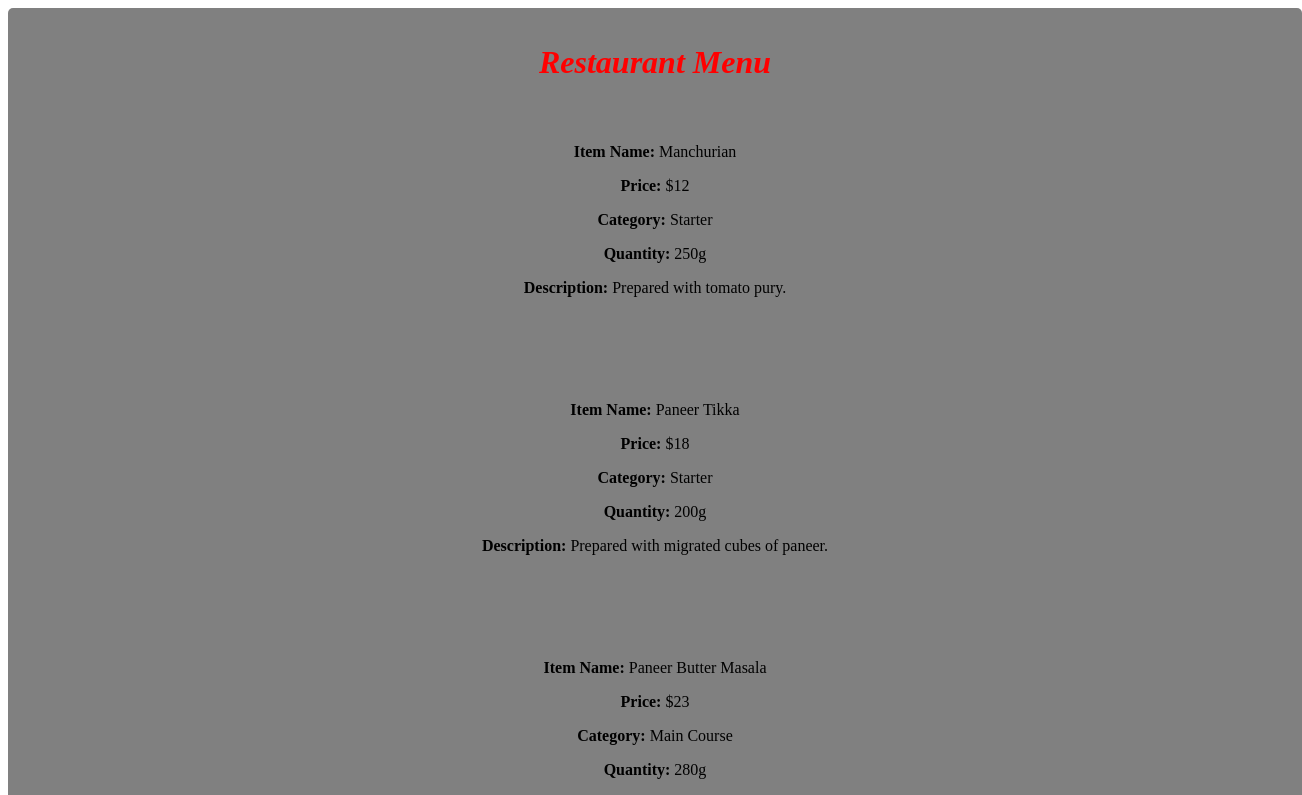
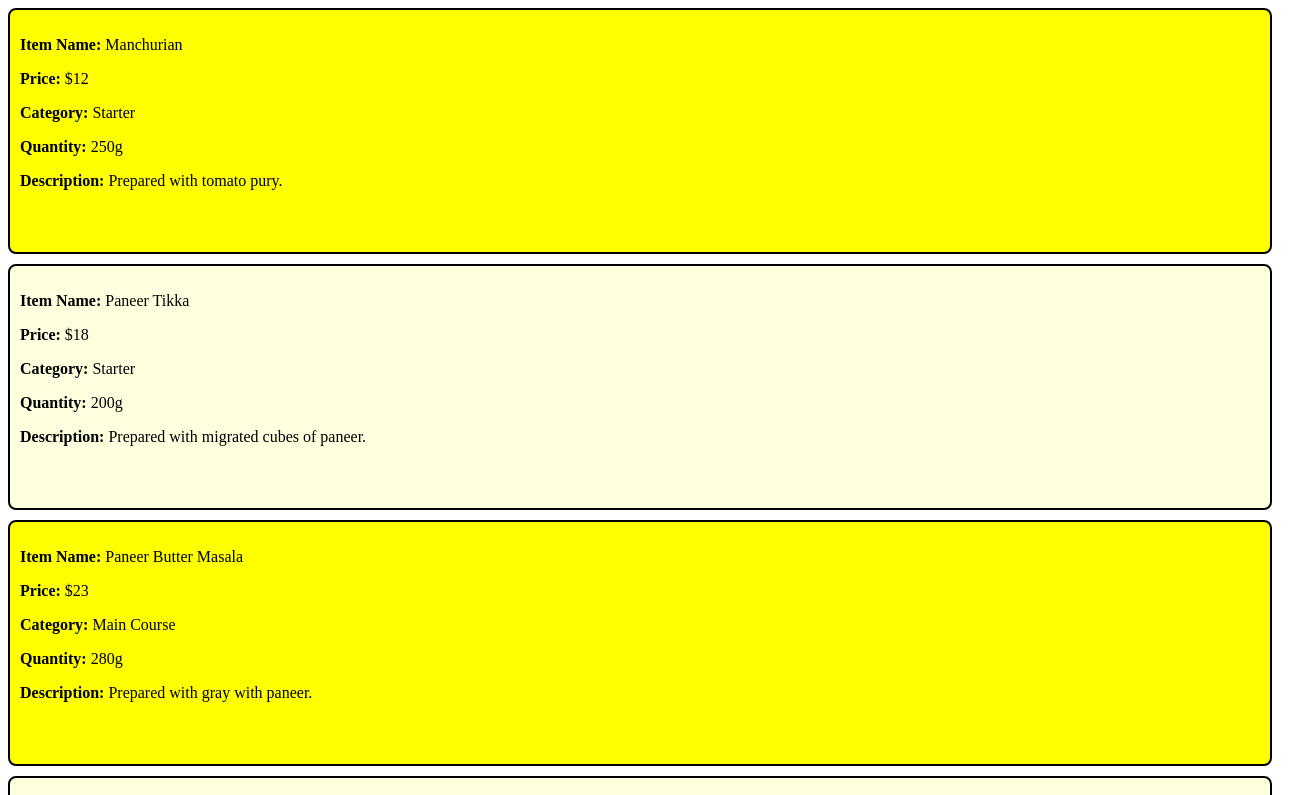
Before and after one commit to DeepPatel2308/Deepkumar_Patel_learning_angular_w26, an Angular app: page / in a window 1280 px wide. Shown: the top 795 px of the page, 1302 px wide, since content can reach past the window. Built offline with nearby package versions, Linux system fonts and the light colour scheme.

Commit message:
updating this files

```diff
--- a/src/app/app.html
+++ b/src/app/app.html
@@ -1,10 +1 @@
-<div class="container">
-  <h1><i>Restaurant Menu</i></h1>
-  <div *ngFor="let Restaurant of restaurantMenuList" class="restaurant-menu"><br><br>
-    <p><b>Item Name:</b> {{ Restaurant.Name}}</p>
-    <p><b>Price:</b> ${{ Restaurant.Price}}</p>
-    <p><b>Category:</b> {{ Restaurant.Category}}</p>
-    <p><b>Quantity:</b> {{ Restaurant.Quantity}}g</p>
-    <p><b>Description:</b> {{ Restaurant.Description}}</p><br><br>
-  </div>
-</div>
+<app-restaurant-menu-list></app-restaurant-menu-list>
--- a/src/app/app.ts
+++ b/src/app/app.ts
@@ -1,22 +1,14 @@
-import { Component, signal } from '@angular/core';
+import { Component } from '@angular/core';
 import { RouterOutlet } from '@angular/router';
-import {Restaurant} from './models/restaurant.Menu';
-import {NgForOf} from '@angular/common';
+import { RestaurantMenuList } from './restaurant-menu-list/restaurant-menu-list';
 
 @Component({
   selector: 'app-root',
-  imports: [RouterOutlet, NgForOf],
+  standalone: true,
+  imports: [RestaurantMenuList],
   templateUrl: './app.html',
   styleUrl: './app.css'
 })
 export class App {
-  title:string = 'Deepkumar Patel';
-  //initializing an array with at least 6 instances of the object
-  restaurantMenuList: Restaurant[] = [
-    {Name: "Manchurian", Price: 12, Category: "Starter", Quantity: 250, Description: "Prepared with tomato pury."},
-    {Name: "Paneer Tikka", Price: 18, Category: "Starter", Quantity: 200, Description: "Prepared with migrated cubes of paneer."},
-    {Name: "Paneer Butter Masala", Price: 23, Category: "Main Course", Quantity: 280, Description: "Prepared with gray with paneer."},
-    {Name: "Fries", Price: 16, Category: "Starter", Quantity: 300, Description: "Prepared with patato fries."},
-    {Name: "Zira Rice", Price: 9, Category: "Main Course", Quantity: 300, Description: "Prepared with zira flavoured rice."}
-  ]
+  title: string = 'Deepkumar Patel';
 }
```
